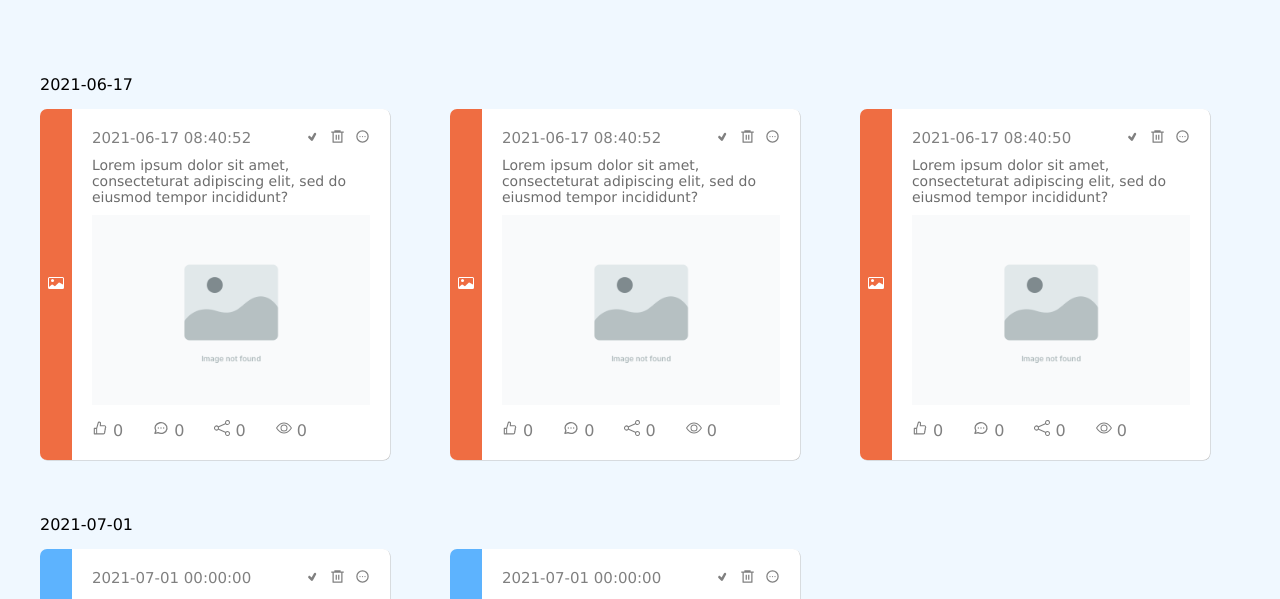
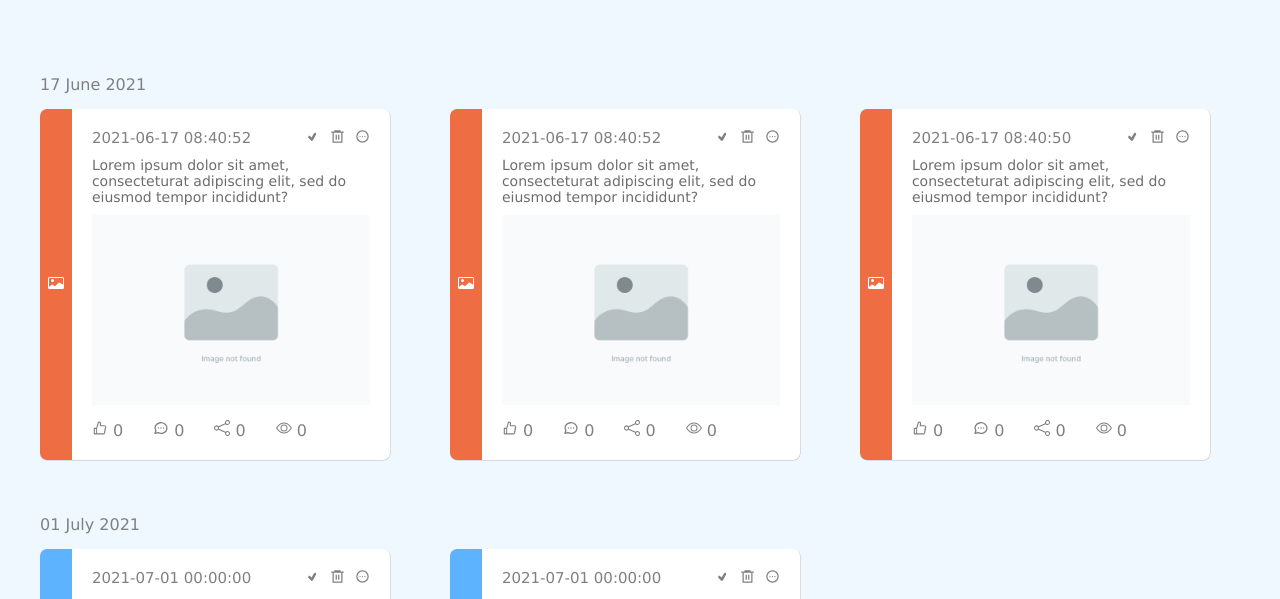
Before and after one commit to sediqullahbadakhsh/social-manager, a React (Create React App) app: page / in a window 1280 px wide. Shown: the top 599 px of the page. Built offline with nearby package versions, Linux system fonts and the light colour scheme.

Commit message:
create date formatter

```diff
--- a/src/App.scss
+++ b/src/App.scss
@@ -18,6 +18,7 @@ body {
     padding: 20px 0;
     .date {
       padding: 15px 0;
+      color: gray;
     }
     .posts {
       display: grid;
--- a/src/components/Contents.js
+++ b/src/components/Contents.js
@@ -3,12 +3,23 @@ import data from "../data/data.json";
 import Posts from "./Posts";
 const Contents = () => {
   const values = Object.entries(data.posts_by_date);
+  const dateFormatter = (date) => {
+    const months = date.slice(5, 7);
+    const year = date.slice(0, 4);
+    const day = date.slice(8, 10);
+
+    if (months === "06") {
+      return `${day} June ${year}`;
+    } else {
+      return `${day} July ${year}`;
+    }
+  };
 
   return (
     <div className="posts-container">
       {values.map((date) => (
         <div key={date[0]} className="posts-by-date">
-          <p className="date">{date[0]}</p>
+          <p className="date">{dateFormatter(date[0])}</p>
           <Posts date={date[1]} />
         </div>
       ))}
```
